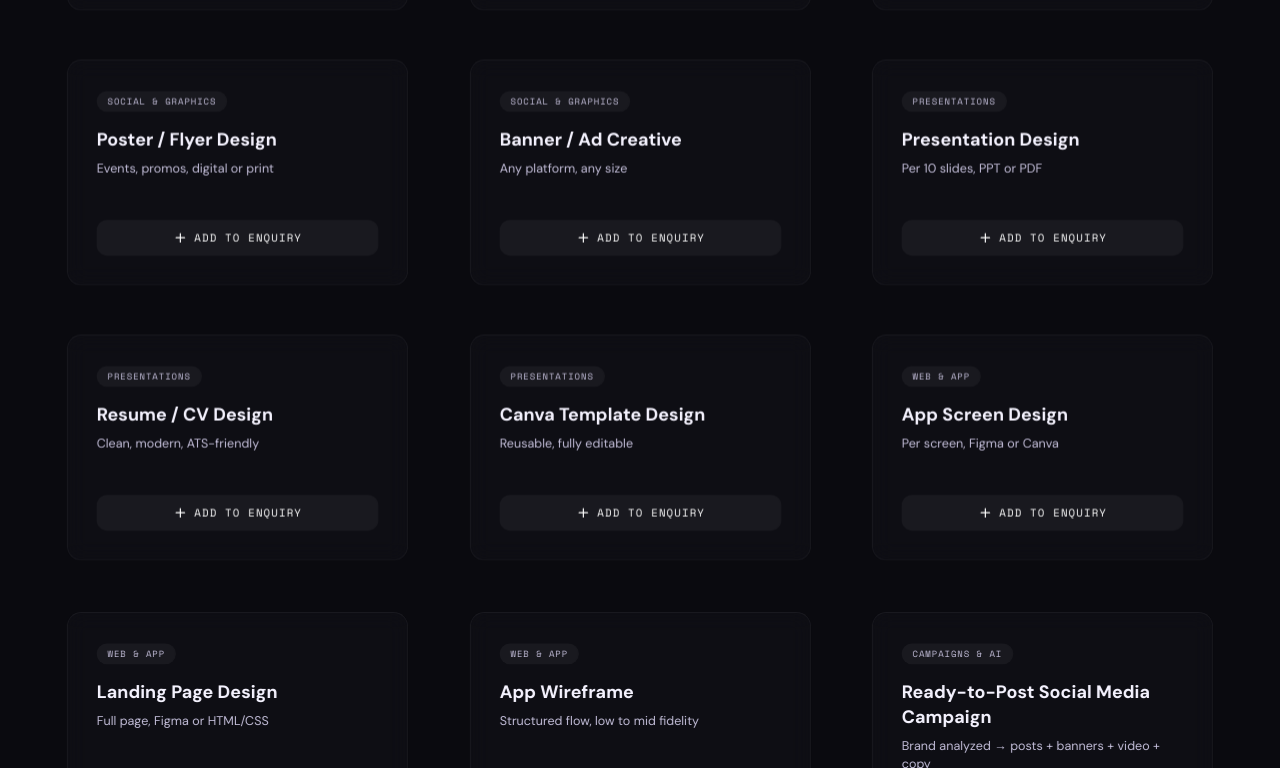
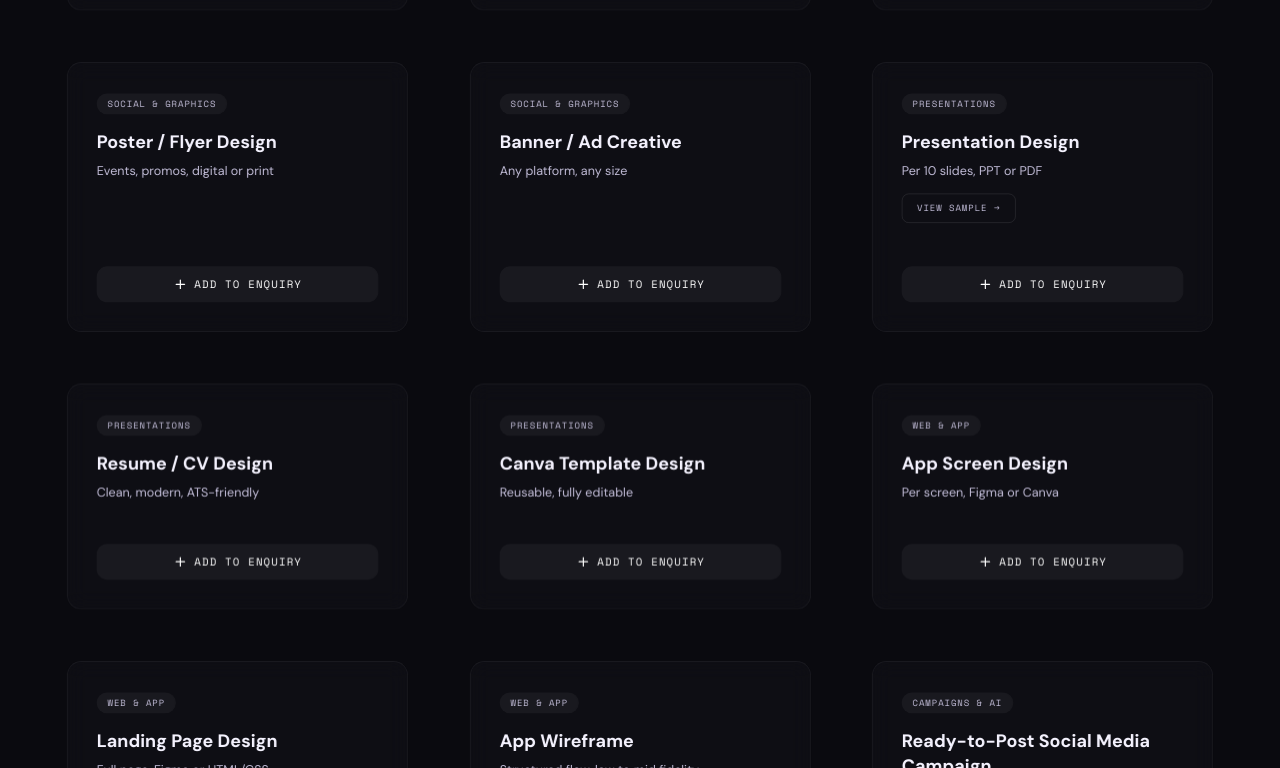
Before and after one commit to annuksk07-cloud/Indaratri-portfolio, a Next.js app: page / in a window 1280 px wide. Shown: the part 1752-2520 px from the top of the page. Built offline with nearby package versions, Linux system fonts and the light colour scheme.

Commit message:
feat(Services): Add sample link for specific service
Adds a "View Sample" link to the service with ID 'p1'. This allows users to access a sample related to that specific service.

```diff
--- a/components/Services.tsx
+++ b/components/Services.tsx
@@ -159,6 +159,16 @@ export default function Services() {
                     </span>
                     <h3 className="text-xl font-bold mb-2">{service.name}</h3>
                     <p className="text-muted text-sm">{service.desc}</p>
+                    {service.id === 'p1' && (
+                      <a
+                        href="https://drive.google.com/file/d/1udDzBXgqwxA4p94pjw2vcaVyti3K248p/view?usp=drivesdk"
+                        target="_blank"
+                        rel="noopener noreferrer"
+                        className="inline-flex items-center gap-2 px-4 py-2 mt-4 rounded-lg border border-white/10 text-muted hover:border-white/30 hover:text-white transition-all duration-300 font-mono text-[10px] uppercase tracking-widest"
+                      >
+                        View Sample →
+                      </a>
+                    )}
                   </div>
 
                   <div className="mt-auto pt-6">
```
